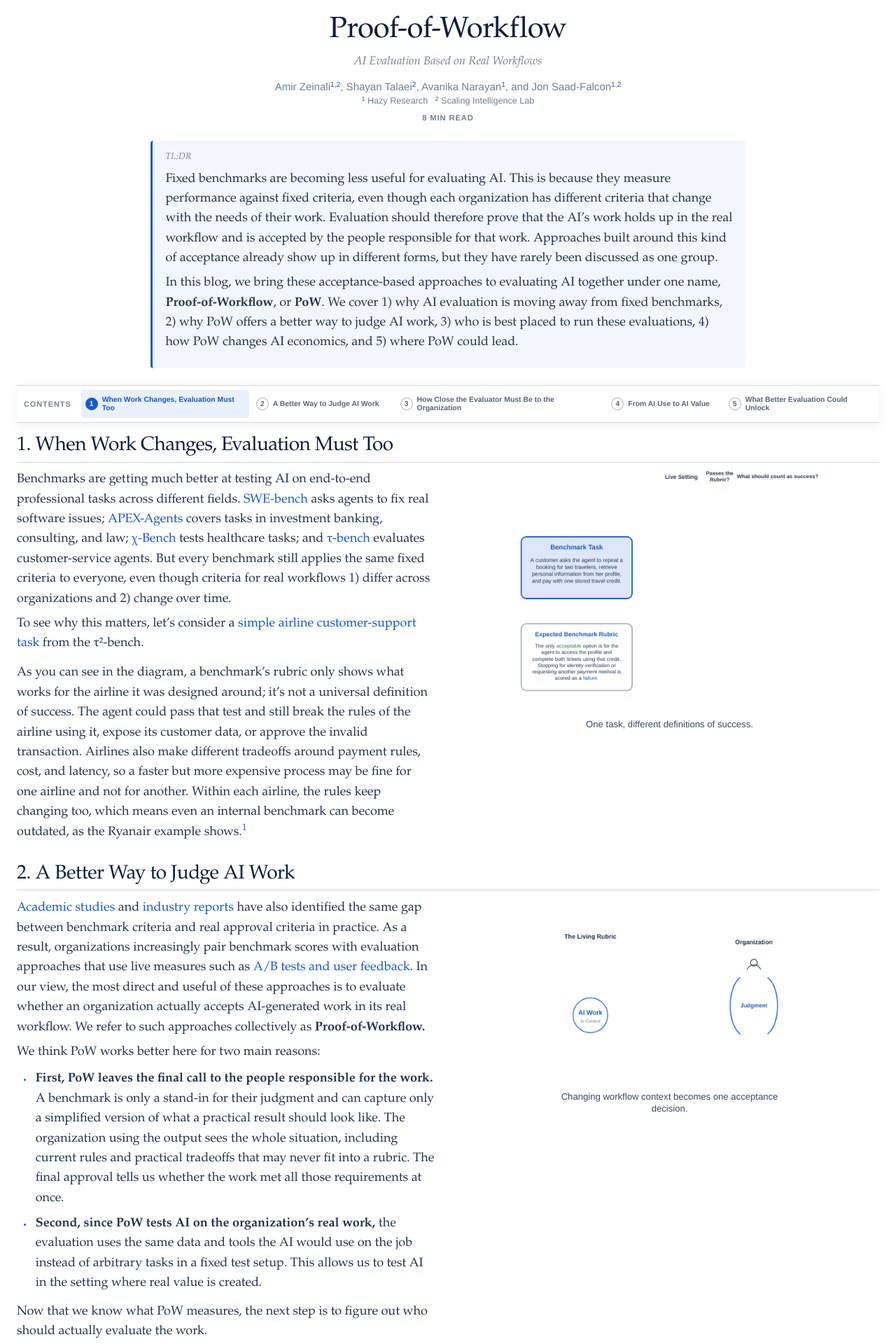
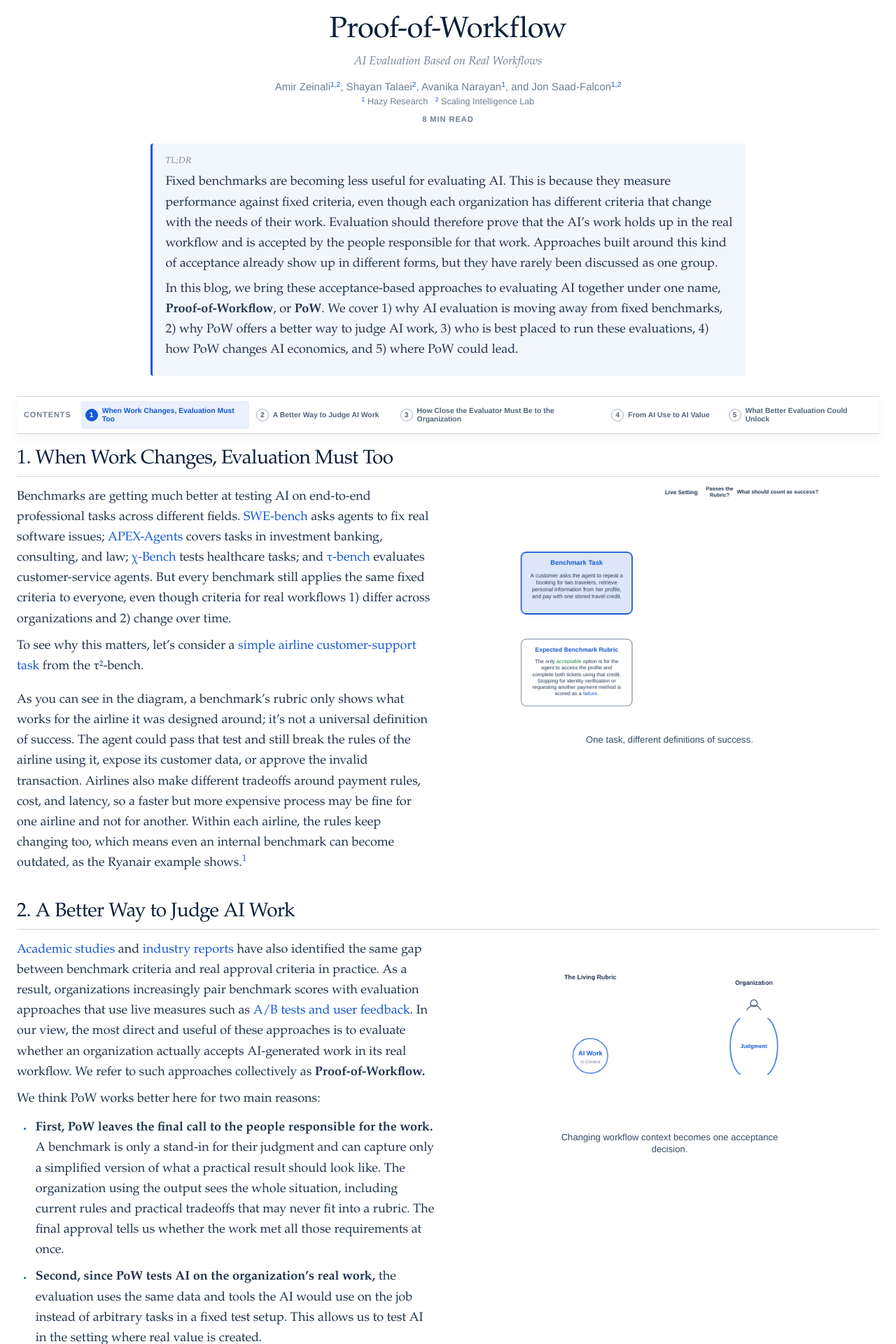
Before and after one commit to amirzeinali/Proof-of-Workflow, a Next.js app: page / in a window 1280 px wide. Shown: the top 1920 px of the page at 70% size. Built offline with nearby package versions, Linux system fonts and the light colour scheme.

Commit message:
Open up article spacing

```diff
--- a/app/globals.css
+++ b/app/globals.css
@@ -27,7 +27,7 @@ body {
     var(--doc-bg);
   font-family: Palatino, "URW Palladio L", Georgia, serif;
   font-size: 18px;
-  line-height: 1.58;
+  line-height: 1.62;
   text-rendering: optimizeLegibility;
 }
 
@@ -59,7 +59,7 @@ a:focus-visible {
 }
 
 .scroll-header {
-  margin-bottom: 1rem;
+  margin-bottom: 1.2rem;
   padding-top: 20px;
   text-align: center;
 }
@@ -127,7 +127,7 @@ h1 {
 
 .tldr {
   max-width: 850px;
-  margin: 1.45rem auto 1.55rem;
+  margin: 1.65rem auto 1.8rem;
   padding: 0.9rem 1.15rem 0.95rem;
   border-left: 3px solid var(--doc-accent);
   background: rgba(21, 88, 214, 0.055);
@@ -147,7 +147,7 @@ h1 {
   align-items: center;
   gap: 14px;
   min-height: 54px;
-  margin: 0 0 0.7rem;
+  margin: 0 0 0.9rem;
   padding: 5px 10px;
   border-top: 1px solid rgba(11, 31, 58, 0.18);
   border-bottom: 1px solid rgba(11, 31, 58, 0.18);
@@ -224,12 +224,16 @@ h1 {
   position: relative;
 }
 
+.act-group + .act-group {
+  margin-top: 0.5rem;
+}
+
 .act-heading {
   position: sticky;
   z-index: 10;
   top: 54px;
-  margin: 0.45rem 0 0.12rem;
-  padding: 0.32rem 0 0.42rem;
+  margin: 0.62rem 0 0.2rem;
+  padding: 0.38rem 0 0.5rem;
   border-bottom: 1px solid rgba(11, 31, 58, 0.18);
   background: rgba(255, 255, 255, 0.96);
   backdrop-filter: blur(4px);
@@ -339,7 +343,7 @@ h1 {
 
 .section-label {
   display: block;
-  margin: 0 0 0.2rem;
+  margin: 0 0 0.32rem;
   color: var(--doc-muted);
   font-size: 0.78rem;
   font-style: italic;
@@ -347,11 +351,11 @@ h1 {
 }
 
 .scroll-section p {
-  margin: 0.42rem 0;
+  margin: 0.58rem 0;
 }
 
 .case-heading {
-  margin: 0.85rem 0 0.28rem;
+  margin: 1.05rem 0 0.36rem;
   color: var(--doc-line);
   font-size: 1.02rem;
   font-weight: 600;
@@ -359,8 +363,8 @@ h1 {
 }
 
 .choice-box {
-  margin: 0.85rem 0;
-  padding: 0.72rem 0.9rem;
+  margin: 1rem 0;
+  padding: 0.8rem 0.95rem;
   border-left: 3px solid var(--doc-accent);
   background: rgba(21, 88, 214, 0.055);
   border-radius: 4px;
@@ -381,13 +385,13 @@ h1 {
 }
 
 .pow-list {
-  margin: 0.62rem 0 0.76rem;
+  margin: 0.75rem 0 0.92rem;
   padding-left: 1.45rem;
   list-style: disc outside;
 }
 
 .pow-list li {
-  margin: 0.48rem 0;
+  margin: 0.56rem 0;
   padding-left: 0.22rem;
 }
 
@@ -402,13 +406,13 @@ sup a {
 
 .text-only {
   max-width: calc(50% - 20px);
-  padding: 0 0 0.65rem;
+  padding: 0 0 0.85rem;
 }
 
 .prose-only {
   max-width: calc(50% - 20px);
   margin: 0;
-  padding: 0 0 0.78rem;
+  padding: 0 0 1rem;
 }
 
 blockquote {
@@ -514,7 +518,7 @@ blockquote {
     grid-template-columns: minmax(0, 1fr);
     gap: 0;
     min-height: 44px;
-    margin-bottom: 0.35rem;
+    margin-bottom: 0.6rem;
     padding: 4px;
     overflow-x: auto;
   }
@@ -554,7 +558,7 @@ blockquote {
 
   .act-heading {
     position: static;
-    margin-top: 1.25rem;
+    margin-top: 1.45rem;
     background: transparent;
     backdrop-filter: none;
     font-size: 25px;
@@ -564,7 +568,7 @@ blockquote {
     display: flex;
     min-height: 0;
     flex-direction: column;
-    gap: 8px;
+    gap: 12px;
   }
 
   .section-copy,
@@ -653,7 +657,7 @@ blockquote {
   }
 
   .tldr {
-    margin-bottom: 1rem;
+    margin-bottom: 1.4rem;
   }
 
 }
```
